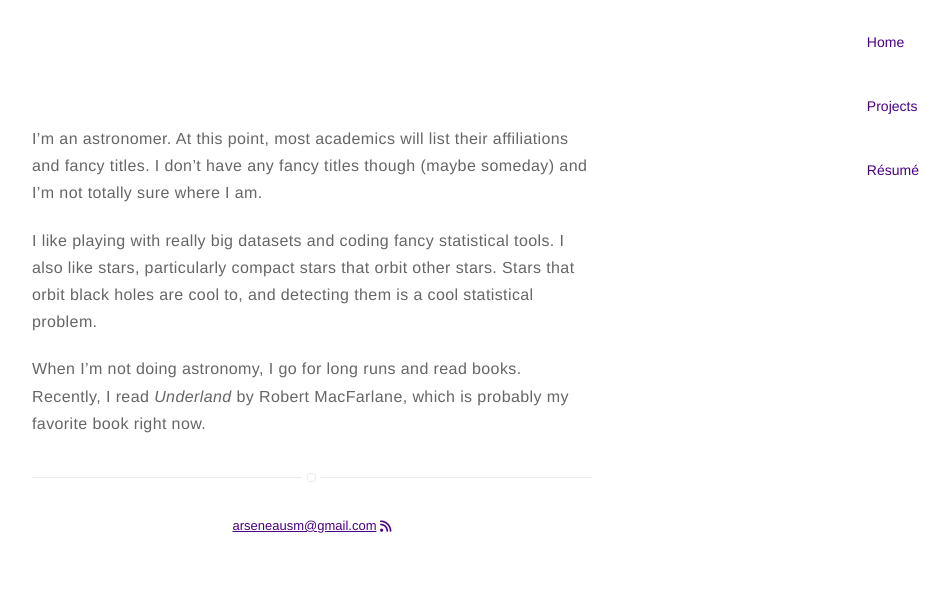
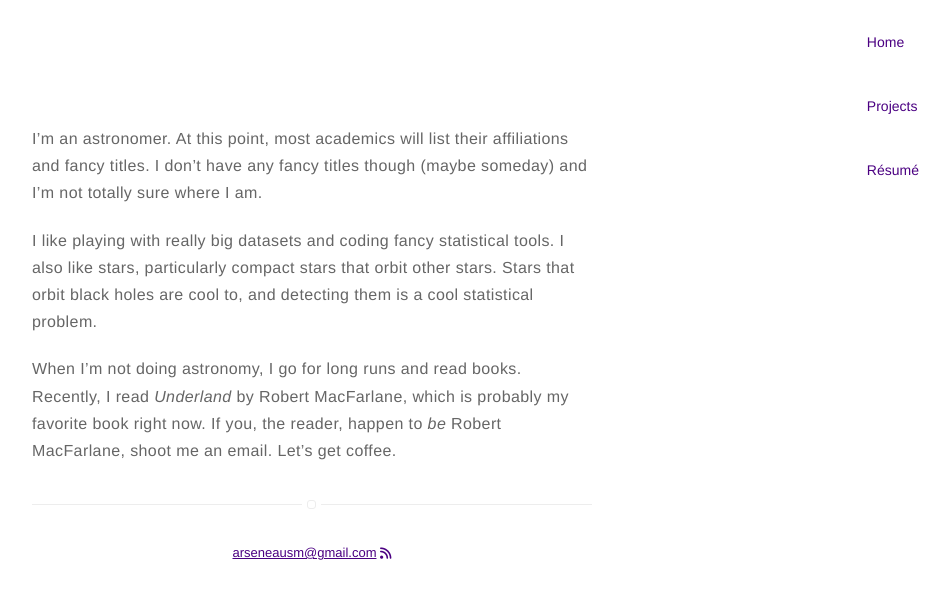
Before and after one commit to stefanarseneau/stefanarseneau.github.io, a Jekyll site: the page built from about.md, in a window 1280 px wide. Shown: the top 599 px of the page, without its empty margins (328-1278 px from the left). Built offline with Jekyll 4.4.1, drawn with Linux system fonts in a browser that asks for light colours; nearby versions of some CDN libraries.

Commit message:
Update about.md

```diff
--- a/about.md
+++ b/about.md
@@ -10,4 +10,5 @@ I'm an astronomer. At this point, most academics will list their affiliations an
 I like playing with really big datasets and coding fancy statistical tools. I also like stars, particularly compact stars that orbit other stars. Stars that orbit black holes are cool to,
 and detecting them is a cool statistical problem.
 
-When I'm not doing astronomy, I go for long runs and read books. Recently, I read *Underland* by Robert MacFarlane, which is probably my favorite book right now.
+When I'm not doing astronomy, I go for long runs and read books. Recently, I read *Underland* by Robert MacFarlane, which is probably my favorite book right now. If you, the reader, happen
+to *be* Robert MacFarlane, shoot me an email. Let's get coffee.
```
